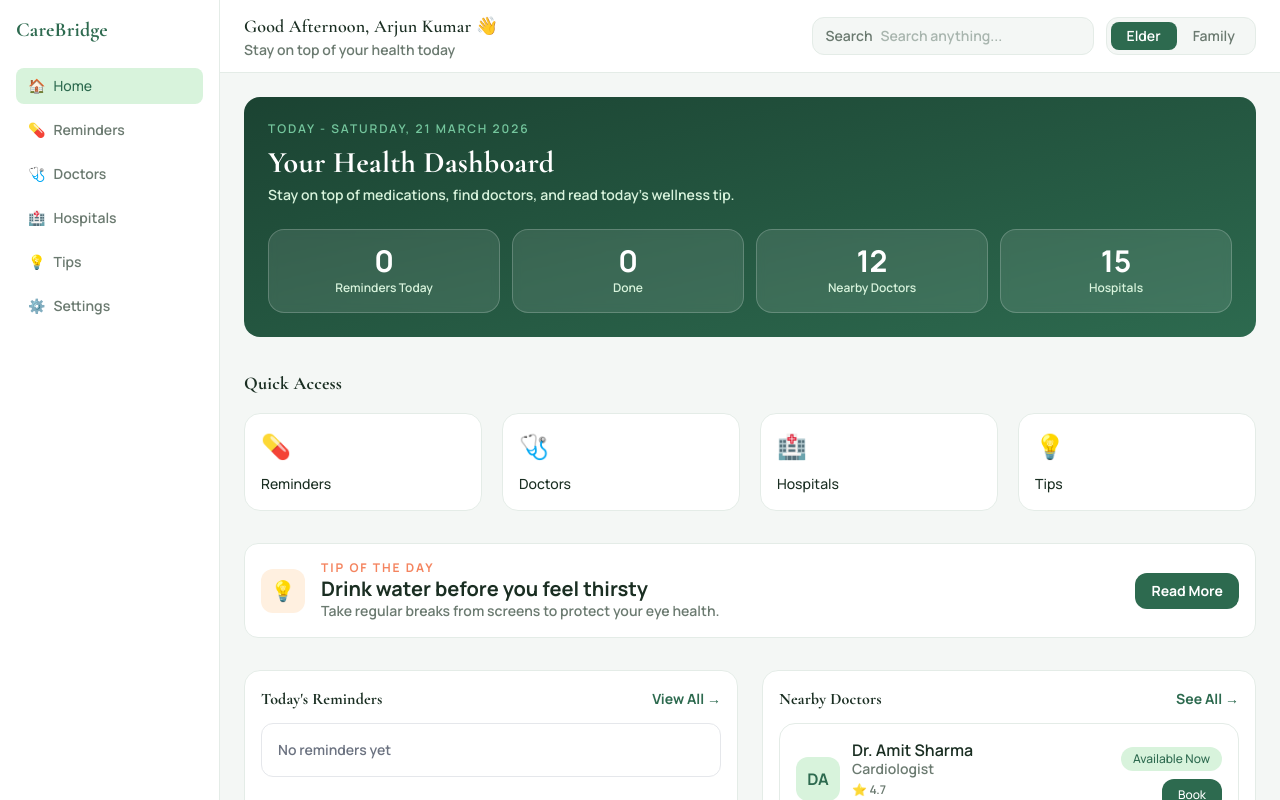
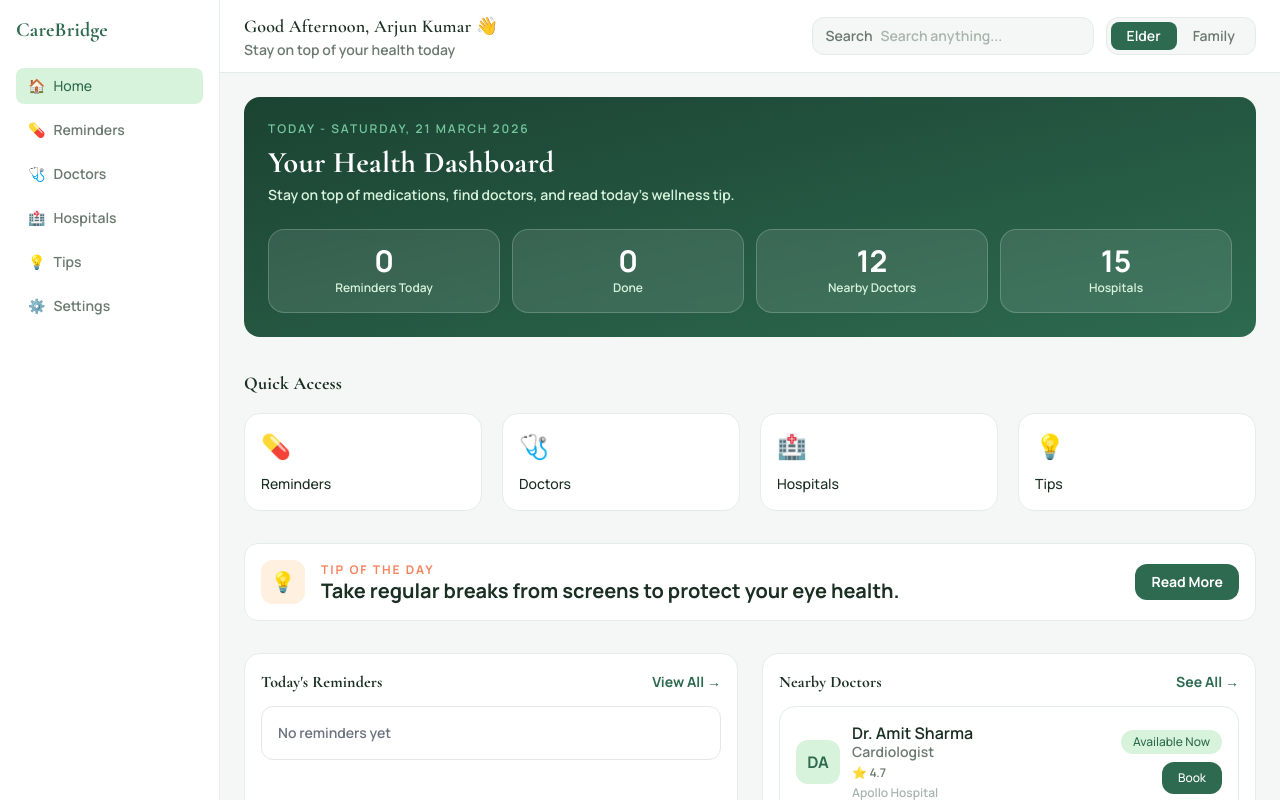
Before and after one commit to rajatbhargavv/sehatSathi, a React (Vite) app: page /home in a window 1280 px wide. Built offline with nearby package versions, Linux system fonts and the light colour scheme.

Commit message:
today tip working finely.

```diff
--- a/src/features/home/HomePage.jsx
+++ b/src/features/home/HomePage.jsx
@@ -45,7 +45,8 @@ const HomePage = () => {
 
   const tipOfTheDay = useMemo(() => {
     const tip = getTodayTip();
-    return tip?.tip ?? "Drink water before you feel thirsty.";
+    console.log(tip.tip);
+    return tip.tip || "Drink water before you feel thirsty.";
   }, []);
 
   const statCards = [
--- a/src/features/home/components/TodayTipCard.jsx
+++ b/src/features/home/components/TodayTipCard.jsx
@@ -17,8 +17,7 @@ const TodayTipCard = ({ tip }) => {
 
 				<div className="min-w-0 flex-1">
 					<p className="text-xs font-bold tracking-[0.16em] text-[var(--accent)]">TIP OF THE DAY</p>
-					<p className="text-xl leading-tight font-bold text-[var(--text)]">Drink water before you feel thirsty</p>
-					<p className="text-sm text-[var(--muted)] truncate">{tip}</p>
+					<p className="text-xl leading-tight font-bold text-[var(--text)]">{tip || 'Drink water before you feel thirsty'}</p>
 				</div>
 
 				<Link
--- a/src/utils/getTodayTip.js
+++ b/src/utils/getTodayTip.js
@@ -3,5 +3,6 @@ import { healthTips } from '../data/healthTipsData';
 export const getTodayTip = () => {
   if (!healthTips.length) return null;
   const index = new Date().getDate() % healthTips.length;
+  console.log(healthTips[index]);
   return healthTips[index] ?? null;
 };
```
